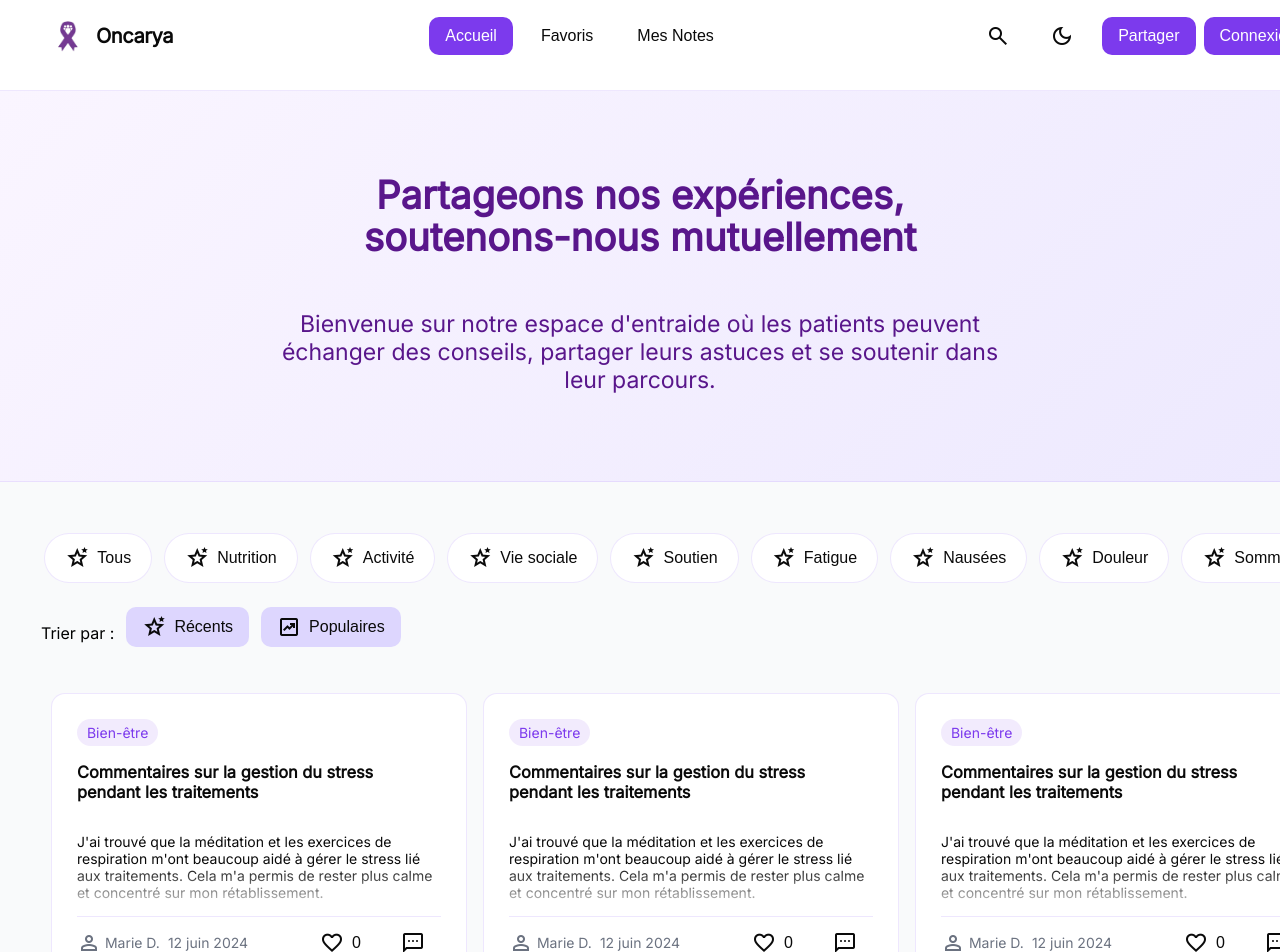
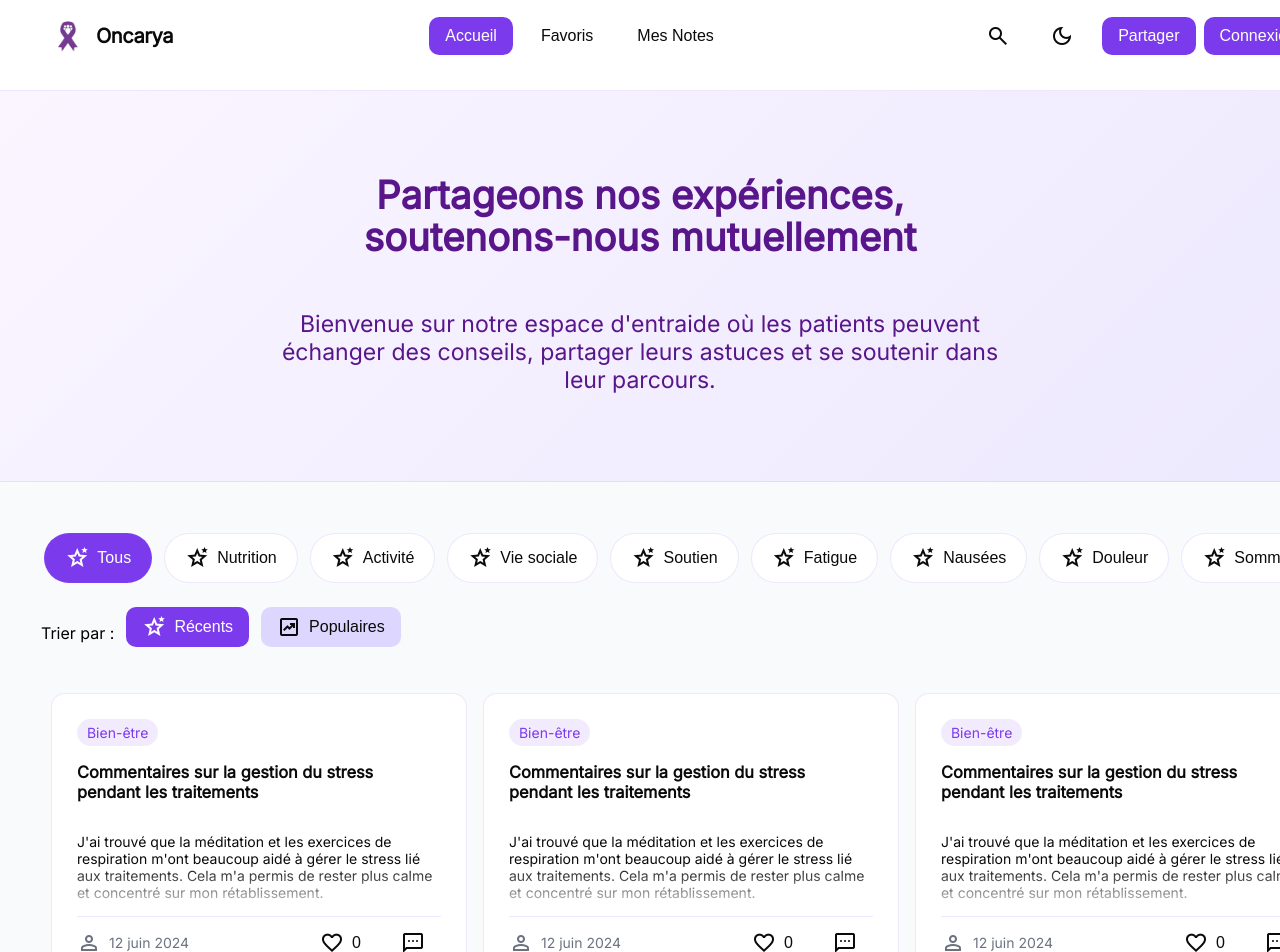
Before and after one commit to Tay9875/Conception-technique-Creative, a React (Create React App) app in the folder client/: page / in a window 1280 px wide. Shown: the top 952 px of the page. Built offline with nearby package versions, Linux system fonts and the light colour scheme.

Commit message:
feat: proper filtering

```diff
--- a/client/src/components/Container.tsx
+++ b/client/src/components/Container.tsx
@@ -15,26 +15,58 @@ const filters = [
   "Sommeil",
 ];
 
+type SortType = "Récents" | "Populaires";
+
 interface ContainerProps {
   children: ReactNode;
+  onCategoryChange?: (category: string) => void;
+  onSortChange?: (sort: SortType) => void;
 }
 
-export const Container: React.FC<ContainerProps> = ({ children }) => {
-  const [activeFilter, setActiveFilter] = useState("Tous");
-  const [sort, setSort] = useState<"Récents" | "Populaires">("Récents");
+export const Container: React.FC<ContainerProps> = ({
+  children,
+  onCategoryChange,
+  onSortChange,
+}) => {
+  const [activeCategory, setActiveCategory] = useState("Tous");
+  const [activeSort, setActiveSort] = useState<SortType>("Récents");
+
+  const handleCategoryChange = (category: string) => {
+    setActiveCategory(category);
+    onCategoryChange?.(category);
+  };
+
+  const handleSortChange = (sort: SortType) => {
+    setActiveSort(sort);
+    onSortChange?.(sort);
+  };
 
   return (
     <section className="container">
-      {/* FILTRES PRINCIPAUX */}
+      {/* FILTRES CATÉGORIES */}
       <section className="categoryfilter">
-        <nav className="filters-nav" aria-label="Sujets">
-          <ul className="filters-list">
+        <nav
+          className="filters-nav"
+          aria-label="Filtrer les articles par catégorie"
+        >
+          <ul
+            className="filters-list"
+            role="radiogroup"
+            aria-labelledby="category-filter-label"
+          >
+            <li id="category-filter-label" className="sr-only">
+              Catégories
+            </li>
+
             {filters.map((label) => (
               <li key={label}>
                 <Button
                   type="button"
-                  aria-pressed={activeFilter === label}
-                  onClick={() => setActiveFilter(label)}
+                  role="radio"
+                  aria-checked={activeCategory === label}
+                  aria-current={activeCategory === label ? "true" : undefined}
+                  className={activeCategory === label ? "active" : ""}
+                  onClick={() => handleCategoryChange(label)}
                 >
                   <span
                     className="material-symbols-outlined"
@@ -50,20 +82,22 @@ export const Container: React.FC<ContainerProps> = ({ children }) => {
         </nav>
       </section>
 
-      {/* CONTENU PRINCIPAL */}
+      {/* CONTENU */}
       <section className="mainContent">
         {/* TRI */}
         <div
           className="other-filters"
-          role="group"
+          role="radiogroup"
           aria-labelledby="sort-label"
         >
           <p id="sort-label">Trier par :</p>
 
           <SquareButton
-            className="sqr-button-background"
-            aria-pressed={sort === "Récents"}
-            onClick={() => setSort("Récents")}
+            role="radio"
+            aria-checked={activeSort === "Récents"}
+            aria-current={activeSort === "Récents" ? "true" : undefined}
+            className={`sqr-button-background ${activeSort === "Récents" ? "active" : ""}`}
+            onClick={() => handleSortChange("Récents")}
           >
             <span
               className="material-symbols-outlined"
@@ -75,9 +109,11 @@ export const Container: React.FC<ContainerProps> = ({ children }) => {
           </SquareButton>
 
           <SquareButton
-            className="sqr-button-background"
-            aria-pressed={sort === "Populaires"}
-            onClick={() => setSort("Populaires")}
+            role="radio"
+            aria-checked={activeSort === "Populaires"}
+            aria-current={activeSort === "Populaires" ? "true" : undefined}
+            className={`sqr-button-background ${activeSort === "Populaires" ? "active" : ""}`}
+            onClick={() => handleSortChange("Populaires")}
           >
             <span
               className="material-symbols-outlined"
@@ -89,6 +125,11 @@ export const Container: React.FC<ContainerProps> = ({ children }) => {
           </SquareButton>
         </div>
 
+        {/* ANNONCE CHANGEMENT (lecteurs d’écran) */}
+        <p className="sr-only" aria-live="polite">
+          {`Filtre actif : ${activeCategory}, tri : ${activeSort}`}
+        </p>
+
         {/* POSTS */}
         <div className="posts-content">
           {children}
--- a/client/src/styles/Container.css
+++ b/client/src/styles/Container.css
@@ -1,3 +1,15 @@
+.sr-only {
+  position: absolute;
+  width: 1px;
+  height: 1px;
+  padding: 0;
+  margin: -1px;
+  overflow: hidden;
+  clip: rect(0, 0, 0, 0);
+  white-space: nowrap;
+  border: 0;
+}
+
 .container {
     display: flex;
     flex-direction: column;
@@ -41,6 +53,18 @@
   margin: 0;
   list-style: none;
   white-space: nowrap;
+}
+
+/* Filters nav */
+.filters-list button.active {
+  background-color: #7C3AED;
+  color: #fff;
+}
+
+/* Other filters */
+.other-filters .sqr-button-background.active {
+  background-color: #7C3AED;
+  color: #fff;
 }
 
 .sqr-button-background{
```
